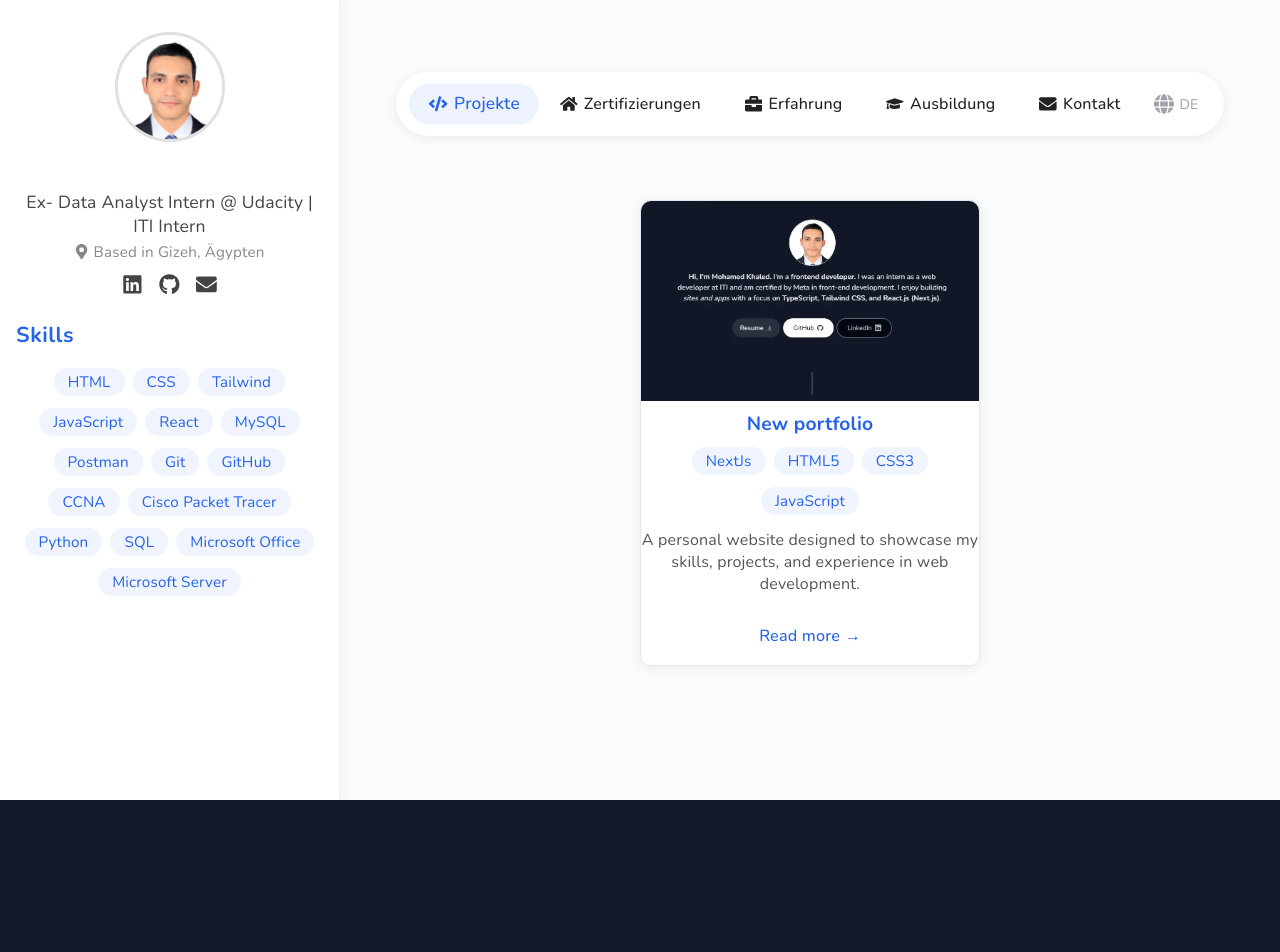
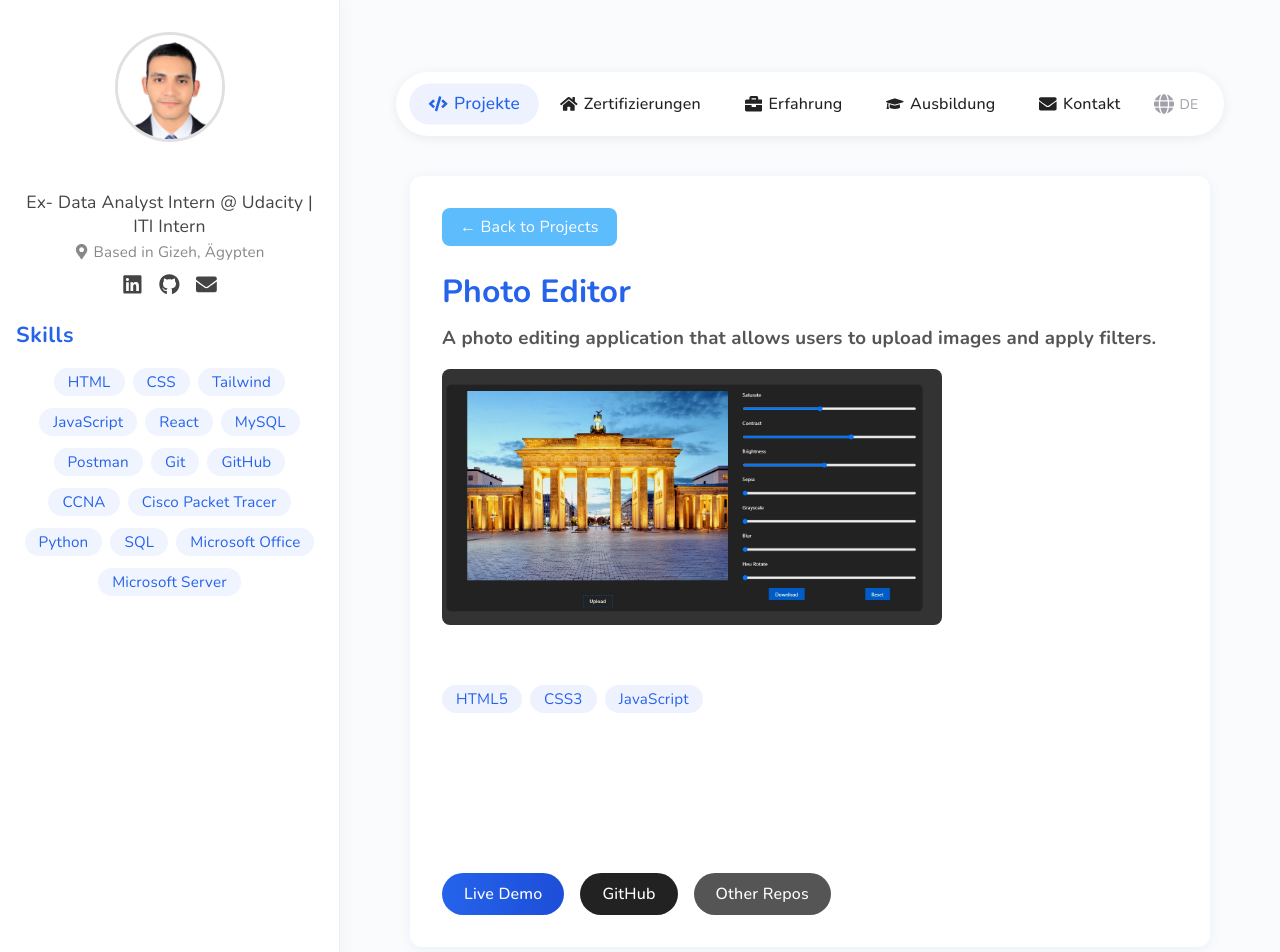
Before and after one commit to Mohamed-khaled0/My-Portfolio-ReactJS, a React (Vite) app: page /project/1 in a window 1280 px wide. Shown: the top 952 px of the page. Before the commit the page ends 800 px from the top, so only its background shows below. Built offline with nearby package versions, Linux system fonts and the light colour scheme.

Commit message:
Add react-router-dom for routing, implement project detail navigation, and enhance project data structure

```diff
--- a/package.json
+++ b/package.json
@@ -20,6 +20,7 @@
     "react-dom": "^18.3.1",
     "react-i18next": "^15.0.3",
     "react-icons": "^5.3.0",
+    "react-router-dom": "^7.6.2",
     "styled-components": "^6.1.13"
   },
   "devDependencies": {
--- a/src/App.jsx
+++ b/src/App.jsx
@@ -11,6 +11,8 @@ import Skills from './components/4-skills/Skills'
 import Experience from './components/5-experience/Experience'
 import ProfileSidebar from './components/ProfileSidebar';
 import { useState } from 'react';
+import { BrowserRouter as Router, Routes, Route } from 'react-router-dom';
+import ProjectDetails from './components/3-main/ProjectDetails';
 
 
 function App() {
@@ -26,14 +28,19 @@ function App() {
   };
 
   return (
+    <Router>
       <div className='app-layout'>
         <ProfileSidebar />
         <div className='main-content'>
           <Header setActiveSection={setActiveSection} activeSection={activeSection} />
-        {sectionComponents[activeSection]}
+          <Routes>
+            <Route path="/" element={sectionComponents[activeSection]} />
+            <Route path="/project/:id" element={<ProjectDetails />} />
+          </Routes>
           <Scroll2Top />
         </div>
       </div>
+    </Router>
   );
 }
 
--- a/src/components/3-main/Main.jsx
+++ b/src/components/3-main/Main.jsx
@@ -7,6 +7,7 @@ import { FaReact, FaHtml5, FaCss3Alt, FaBootstrap, FaJsSquare } from "react-icon
 import { FaGithub, FaExternalLinkAlt } from "react-icons/fa"; // Import GitHub and Live Demo icons
 import { SiNextdotjs, SiTailwindcss } from "react-icons/si"; // Import Tailwind CSS icon
 import { useTranslation } from "react-i18next"; // Import useTranslation
+import { useNavigate } from 'react-router-dom';
 
 const techIcons = {
   React: <FaReact />,
@@ -24,6 +25,8 @@ export default function Main() {
   const [currentActive, setCurrentActive] = useState("all");
   const [arr, setArr] = useState(myProjects);
   const [showMore, setShowMore] = useState(false);
+  const [modal, setModal] = useState({ open: false, liveDemo: null });
+  const navigate = useNavigate();
 
   const handleClick = (buttonCategory) => {
     setCurrentActive(buttonCategory);
@@ -37,13 +40,28 @@ export default function Main() {
     setArr(newArr);
   };
 
+  const handleCardClick = (liveDemo) => {
+    setModal({ open: true, liveDemo });
+  };
+
+  const handleModalClose = () => setModal({ open: false, liveDemo: null });
+  const handleModalConfirm = () => {
+    window.open(modal.liveDemo, '_blank');
+    setModal({ open: false, liveDemo: null });
+  };
+
   const visibleProjects = showMore ? arr : arr.slice(0, 3);
 
   return (
     <main id="projects" className="main-section">
       <section className="projects-section">
         {arr.map((item, index) => (
-          <div className="card" key={item.imgPath}>
+          <div
+            className="card"
+            key={item.imgPath}
+            onClick={() => handleCardClick(item.liveDemo)}
+            style={{ cursor: 'pointer' }}
+          >
             <img
               width={270}
               height={170}
@@ -73,11 +91,93 @@ export default function Main() {
                   <button className="project-btn">Tableau</button>
                 )}
               </div>
-              <a className="read-more" href={item.liveDemo} target="_blank" rel="noopener noreferrer">Read more →</a>
+              <button
+                className="read-more"
+                onClick={e => {
+                  e.stopPropagation();
+                  navigate(`/project/${index}`);
+                }}
+              >
+                Read more →
+              </button>
             </div>
           </div>
         ))}
       </section>
+      {/* Custom Modal */}
+      {modal.open && (
+        <div
+          style={{
+            position: 'fixed',
+            top: 0, left: 0, right: 0, bottom: 0,
+            background: 'rgba(40, 40, 48, 0.85)',
+            zIndex: 2000,
+            display: 'flex',
+            alignItems: 'center',
+            justifyContent: 'center',
+            backdropFilter: 'blur(5px)'
+          }}
+          onClick={handleModalClose}
+        >
+          <div
+            style={{
+              background: '#fff',
+              borderRadius: 18,
+              boxShadow: '0 2px 24px rgba(36,99,235,0.13)',
+              padding: '36px 32px',
+              minWidth: 320,
+              maxWidth: 380,
+              textAlign: 'center',
+              position: 'relative',
+              display: 'flex',
+              flexDirection: 'column',
+              alignItems: 'center',
+              gap: 18
+            }}
+            onClick={e => e.stopPropagation()}
+          >
+            <div style={{ fontSize: 32, color: '#2563eb', marginBottom: 12 }}><FaExternalLinkAlt /></div>
+            <h2 style={{ color: '#2563eb', fontWeight: 700, marginBottom: 8 }}>Go to Live Demo?</h2>
+            <p style={{ color: '#555', marginBottom: 18 }}>You are about to leave the portfolio and open the project's live demo in a new tab.</p>
+            <div style={{ display: 'flex', gap: 16, justifyContent: 'center', marginTop: 12 }}>
+              <button
+                onClick={handleModalConfirm}
+                style={{
+                  background: 'linear-gradient(90deg, #2563eb 0%, #1d4ed8 100%)',
+                  color: '#fff',
+                  border: 'none',
+                  borderRadius: 999,
+                  padding: '10px 32px',
+                  fontWeight: 600,
+                  fontSize: '1.08rem',
+                  cursor: 'pointer',
+                  boxShadow: '0 1px 4px rgba(36,99,235,0.08)',
+                  transition: 'background 0.18s, color 0.18s, transform 0.13s',
+                }}
+              >
+                Yes, Go!
+              </button>
+              <button
+                onClick={handleModalClose}
+                style={{
+                  background: '#eef2ff',
+                  color: '#2563eb',
+                  border: 'none',
+                  borderRadius: 999,
+                  padding: '10px 22px',
+                  fontWeight: 500,
+                  fontSize: '1.08rem',
+                  cursor: 'pointer',
+                  boxShadow: '0 1px 4px rgba(36,99,235,0.08)',
+                  transition: 'background 0.18s, color 0.18s, transform 0.13s',
+                }}
+              >
+                Cancel
+              </button>
+            </div>
+          </div>
+        </div>
+      )}
     </main>
   );
 }
--- /dev/null
+++ b/src/components/3-main/ProjectDetails.jsx
@@ -0,0 +1,53 @@
+import React from 'react';
+import { useParams, useNavigate } from 'react-router-dom';
+import myProjects from './ProjectsData';
+
+const ProjectDetails = () => {
+  const { id } = useParams();
+  const navigate = useNavigate();
+  const project = myProjects[parseInt(id, 10)];
+
+  if (!project) {
+    return <div style={{ padding: 32 }}>Project not found.</div>;
+  }
+
+  return (
+    <div style={{ maxWidth: 800, margin: '40px auto', background: '#fff', borderRadius: 12, boxShadow: '0 2px 12px rgba(36,99,235,0.08)', padding: 32 }}>
+      <button onClick={() => navigate('/')} style={{ marginBottom: 24, background: 'var(--blue)', color: '#fff', border: 'none', borderRadius: 8, padding: '8px 18px', cursor: 'pointer' }}>← Back to Projects</button>
+      <h1 style={{ color: '#2563eb', marginBottom: 12 }}>{project.projectTitle}</h1>
+      <h3 style={{ color: '#555', marginBottom: 18 }}>{project.projectSubtitle}</h3>
+      <img src={project.imgPath} alt={project.projectTitle} style={{ width: '100%', maxWidth: 500, borderRadius: 8, marginBottom: 24 }} />
+      <div style={{ marginBottom: 18 }}>
+        <strong>Technologies:</strong>
+        <ul style={{ display: 'flex', flexWrap: 'wrap', gap: 8, margin: '8px 0', padding: 0, listStyle: 'none' }}>
+          {project.technologies && project.technologies.map((tech, i) => (
+            <li key={i} style={{ background: '#eef2ff', color: '#2563eb', borderRadius: 16, padding: '4px 14px', fontSize: '0.95rem' }}>{tech}</li>
+          ))}
+        </ul>
+      </div>
+      {project.features && project.features.length > 0 && (
+        <div style={{ marginBottom: 18 }}>
+          <strong>Features:</strong>
+          <ul style={{ margin: '8px 0 0 18px' }}>
+            {project.features.map((feature, i) => (
+              <li key={i}>{feature}</li>
+            ))}
+          </ul>
+        </div>
+      )}
+      <div style={{ marginTop: 24, display: 'flex', gap: 16 }}>
+        {project.liveDemo && (
+          <a href={project.liveDemo} target="_blank" rel="noopener noreferrer" style={{ background: 'linear-gradient(90deg, #2563eb 0%, #1d4ed8 100%)', color: '#fff', borderRadius: 999, padding: '10px 22px', textDecoration: 'none', fontWeight: 500 }}>Live Demo</a>
+        )}
+        {project.githubLink && (
+          <a href={project.githubLink} target="_blank" rel="noopener noreferrer" style={{ background: '#222', color: '#fff', borderRadius: 999, padding: '10px 22px', textDecoration: 'none', fontWeight: 500 }}>GitHub</a>
+        )}
+        {project.githubRepos && (
+          <a href={project.githubRepos} target="_blank" rel="noopener noreferrer" style={{ background: '#555', color: '#fff', borderRadius: 999, padding: '10px 22px', textDecoration: 'none', fontWeight: 500 }}>Other Repos</a>
+        )}
+      </div>
+    </div>
+  );
+};
+
+export default ProjectDetails;
--- a/src/components/3-main/ProjectsData.js
+++ b/src/components/3-main/ProjectsData.js
@@ -1,125 +1,106 @@
 /* eslint-disable no-unused-vars */
 
 let myProjects = [
-  // Next js Projects
   {
-    projectTitle: "New portfolio",
-    projectSubtitle: "A personal website designed to showcase my skills, projects, and experience in web development.",
-    category: ["react", "all"],
-    liveDemo: "https://mohamed-khaled-frontend-developer.netlify.app/",
-    githubLink: "https://github.com/Mohamed-khaled0/mohamed-khaled-portfolio-v2",
-    imgPath: "/images/portfolio.webp",
+    projectTitle: "CRUDS ",
+    projectSubtitle: "A simple Product Management System that allows users to manage products.",
+    category: ["js", "all"],
+    liveDemo: "https://mohamed-khaled0.github.io/Product-Management-System-CRUD/",
+    githubLink: "https://github.com/Mohamed-khaled0/Product-Management-System-CRUD",
+    githubRepos:"https://github.com/Mohamed-khaled0?tab=repositories",
+    imgPath: "/images/projects/3.webp",
+    features: [
+      "Add New Products: Add multiple products with details.",
+      "Calculate Total Price: Calculate the total price dynamically.",
+      "Update/Delete Products: Easily update and delete products.",
+      "Search Functionality: Search products by title or category.",
+      "Store Data in Local Storage: Data persists even after refreshing the page.",
+      "Responsive Design: A responsive UI built using HTML and CSS."
+    ],
+    technologies: ["HTML5", "CSS3", "JavaScript", "Local Storage"]
+  },
+  {
+    projectTitle: "Photo Editor",
+    projectSubtitle: "A photo editing application that allows users to upload images and apply filters.",
+    category: ["js", "all"],
+    liveDemo: "https://mohamed-khaled0.github.io/Image-Editor-UsingJS/",
+    githubLink: "https://github.com/Mohamed-khaled0/Image-Editor-UsingJS",
+    githubRepos:"https://github.com/Mohamed-khaled0?tab=repositories",
+    imgPath: "/images/projects/6.webp",
+    features: [
+      "Responsive design with HTML and CSS.",
+      "Image upload functionality using JavaScript.",
+      "Apply various filters and effects to images.",
+      "Download the edited image after applying filters."
+    ],
+    technologies: ["HTML5", "CSS3", "JavaScript"]
+  },
+  {
+    projectTitle: "E-Commerce Website",
+    projectSubtitle: "Online shop that offers a wide variety of products, ranging from electronics to fashion, with great deals and discounts.",
+    category: ["js"],
+    liveDemo: "https://mohamed-khaled0.github.io/E-Commerce-Website-UsingJS/",
+    githubLink: "https://github.com/Mohamed-khaled0/E-Commerce-Website-UsingJS?tab=readme-ov-file",
+    githubRepos:"https://github.com/Mohamed-khaled0?tab=repositories",
+    imgPath: "/images/projects/5.webp",
+    features: [
+      "User-friendly interface for easy navigation.",
+      "Search functionality to find products quickly.",
+      "Shopping cart to manage selected items.",
+      "Responsive design for mobile and desktop compatibility."
+    ],
+    technologies: ["HTML5", "CSS3", "JavaScript", "Font Awesome", "Swiper.js"]
+  },
+  {
+    projectTitle: "Hospital Website",
+    projectSubtitle: "A hospital website, providing information about healthcare services, doctors, and appointment booking options.",
+    category: ["css"],
+    liveDemo: "https://mohamed-khaled0.github.io/Hospital-Website-HTML-CSS/",
+    githubLink: "https://github.com/Mohamed-khaled0/Hospital-Website-HTML-CSS",
+    githubRepos:"https://github.com/Mohamed-khaled0?tab=repositories",
+    imgPath: "/images/projects/2.webp",
+    features: [
+      "User-friendly interface for easy navigation.",
+      "Home Page: Overview of the hospital services and contact details.",
+      "Medical news and updates.",
+      'Contact: A contact form for booking appointments and sending inquiries.',
+      "Responsive design for mobile and desktop compatibility."
+    ],
+    technologies: ["HTML5", "CSS3", "Font Awesome", "Swiper.js"]
+  },
+  {
+    projectTitle: "Restaurant Website",
+    projectSubtitle: "Gourmet Guru is a responsive, modern restaurant website ,built using HTML, CSS",
+    category: ["css"],
+    liveDemo: "https://mohamed-khaled0.github.io/Restaurant-Website-Using-HTML-and-CSS/",
+    githubLink: "https://github.com/Mohamed-khaled0/Restaurant-Website-Using-HTML-and-CSS",
+    imgPath: "/images/projects/9.webp",
+    githubRepos:"https://github.com/Mohamed-khaled0?tab=repositories",
+    features: [
+      "Fully Responsive Design: Adapts seamlessly to any screen size.",
+      "Clean and Modern Layout: Aesthetic and professional design.",
+      "Built with Bootstrap: Utilizes Bootstrap for easy layout.",
+      "Customizable Components: Easily modify and extend the template."
+    ],
+    technologies: ["HTML5", "CSS3"]
+  },
+  {
+    projectTitle: " Nova - Landing Page",
+    projectSubtitle: "Nova a modern and fully responsive landing page template  ,built using Bootstrap, HTML, and CSS",
+    category: ["css"],
+    liveDemo: "https://mohamed-khaled0.github.io/Bondi-Bootstrap-Project/",
+    githubLink: "https://github.com/Mohamed-khaled0/Bondi-Bootstrap-Project",
+    githubRepos:"https://github.com/Mohamed-khaled0?tab=repositories",
+    imgPath: "/images/projects/1.webp",
+    features: [
+      "Responsive Design: Looks great on all devices (desktop, tablet, mobile).",
+      "Modern UI/UX: Clean and professional design.",
+      "Smooth Animations: Eye-catching animations to enhance user experience.",
+      "Cross-Browser Compatibility: Works seamlessly across major browsers.",
+      "Customizable: Easy to modify and adapt to your needs."
+    ],
+    technologies: ["HTML5", "CSS3","Bootstrap"]
+  },
+];
 
-    features: [
-
-    ],
-    technologies: ["NextJs" ,"HTML5", "CSS3", "JavaScript"]
-  },
-
-
-  //   {
-  //     projectTitle: "CRUDS ",
-  //     projectSubtitle: "A simple Product Management System that allows users to manage products.",
-  //     category: ["js", "all"],
-  //     liveDemo: "https://mohamed-khaled0.github.io/Product-Management-System-CRUD/",
-  //     githubLink: "https://github.com/Mohamed-khaled0/Product-Management-System-CRUD",
-  //     githubRepos:"https://github.com/Mohamed-khaled0?tab=repositories",
-  //     imgPath: "/images/projects/3.webp",
-  //     features: [
-  //       "Add New Products: Add multiple products with details.",
-  //       "Calculate Total Price: Calculate the total price dynamically.",
-  //       "Update/Delete Products: Easily update and delete products.",
-  //       "Search Functionality: Search products by title or category.",
-  //       "Store Data in Local Storage: Data persists even after refreshing the page.",
-  //       "Responsive Design: A responsive UI built using HTML and CSS."
-  //     ],
-  //     technologies: ["HTML5", "CSS3", "JavaScript", "Local Storage"]
-  //   },
-  //   {
-  //     projectTitle: "Photo Editor",
-  //     projectSubtitle: "A photo editing application that allows users to upload images and apply filters.",
-  //     category: ["js", "all"],
-  //     liveDemo: "https://mohamed-khaled0.github.io/Image-Editor-UsingJS/",
-  //     githubLink: "https://github.com/Mohamed-khaled0/Image-Editor-UsingJS",
-  //     githubRepos:"https://github.com/Mohamed-khaled0?tab=repositories",
-  //     imgPath: "/images/projects/6.webp",
-  //     features: [
-  //       "Responsive design with HTML and CSS.",
-  //       "Image upload functionality using JavaScript.",
-  //       "Apply various filters and effects to images.",
-  //       "Download the edited image after applying filters."
-  //     ],
-  //     technologies: ["HTML5", "CSS3", "JavaScript"]
-  //   },
-  //   {
-  //     projectTitle: "E-Commerce Website",
-  //     projectSubtitle: "Online shop that offers a wide variety of products, ranging from electronics to fashion, with great deals and discounts.",
-  //     category: ["js"],
-  //     liveDemo: "https://mohamed-khaled0.github.io/E-Commerce-Website-UsingJS/",
-  //     githubLink: "https://github.com/Mohamed-khaled0/E-Commerce-Website-UsingJS?tab=readme-ov-file",
-  //     githubRepos:"https://github.com/Mohamed-khaled0?tab=repositories",
-  //     imgPath: "/images/projects/5.webp",
-  //     features: [
-  //       "User-friendly interface for easy navigation.",
-  //       "Search functionality to find products quickly.",
-  //       "Shopping cart to manage selected items.",
-  //       "Responsive design for mobile and desktop compatibility."
-  //     ],
-  //     technologies: ["HTML5", "CSS3", "JavaScript", "Font Awesome", "Swiper.js"]
-  //   },
-
-  //   {
-  //     projectTitle: "Hospital Website",
-  //     projectSubtitle: "A hospital website, providing information about healthcare services, doctors, and appointment booking options.",
-  //     category: ["css"],
-  //     liveDemo: "https://mohamed-khaled0.github.io/Hospital-Website-HTML-CSS/",
-  //     githubLink: "https://github.com/Mohamed-khaled0/Hospital-Website-HTML-CSS",
-  //     githubRepos:"https://github.com/Mohamed-khaled0?tab=repositories",
-  //     imgPath: "/images/projects/2.webp",
-  //     features: [
-  //       "User-friendly interface for easy navigation.",
-  //       "Home Page: Overview of the hospital services and contact details.",
-  //       "Medical news and updates.",
-  //       'Contact: A contact form for booking appointments and sending inquiries.',
-  //       "Responsive design for mobile and desktop compatibility."
-  //     ],
-  //     technologies: ["HTML5", "CSS3", "Font Awesome", "Swiper.js"]
-  //   },
-
-  //   {
-  //     projectTitle: "Restaurant Website",
-  //     projectSubtitle: "Gourmet Guru is a responsive, modern restaurant website ,built using HTML, CSS",
-  //     category: ["css"],
-  //     liveDemo: "https://mohamed-khaled0.github.io/Restaurant-Website-Using-HTML-and-CSS/",
-  //     githubLink: "https://github.com/Mohamed-khaled0/Restaurant-Website-Using-HTML-and-CSS",
-  //     imgPath: "/images/projects/9.webp",
-  //     githubRepos:"https://github.com/Mohamed-khaled0?tab=repositories",
-  //     features: [
-  //       "Fully Responsive Design: Adapts seamlessly to any screen size.",
-  //       "Clean and Modern Layout: Aesthetic and professional design.",
-  //       "Built with Bootstrap: Utilizes Bootstrap for easy layout.",
-  //       "Customizable Components: Easily modify and extend the template."
-  //     ],
-  //     technologies: ["HTML5", "CSS3"]
-  //   },
-  //   {
-  //     projectTitle: " Nova - Landing Page",
-  //     projectSubtitle: "Nova a modern and fully responsive landing page template  ,built using Bootstrap, HTML, and CSS",
-  //     category: ["css"],
-  //     liveDemo: "https://mohamed-khaled0.github.io/Bondi-Bootstrap-Project/",
-  //     githubLink: "https://github.com/Mohamed-khaled0/Bondi-Bootstrap-Project",
-  //     githubRepos:"https://github.com/Mohamed-khaled0?tab=repositories",
-  //     imgPath: "/images/projects/1.webp",
-  //     features: [
-  //       "Responsive Design: Looks great on all devices (desktop, tablet, mobile).",
-  //       "Modern UI/UX: Clean and professional design.",
-  //       "Smooth Animations: Eye-catching animations to enhance user experience.",
-  //       "Cross-Browser Compatibility: Works seamlessly across major browsers.",
-  //       "Customizable: Easy to modify and adapt to your needs."
-  //     ],
-  //     technologies: ["HTML5", "CSS3","Bootstrap"]
-  //   },
-
-  ];
-
-  export default myProjects;
+export default myProjects;
```
Also changed, not shown: 1 other file (tests, documents, lock files or other folders). Lines whose indentation alone changed are shown as unchanged.
